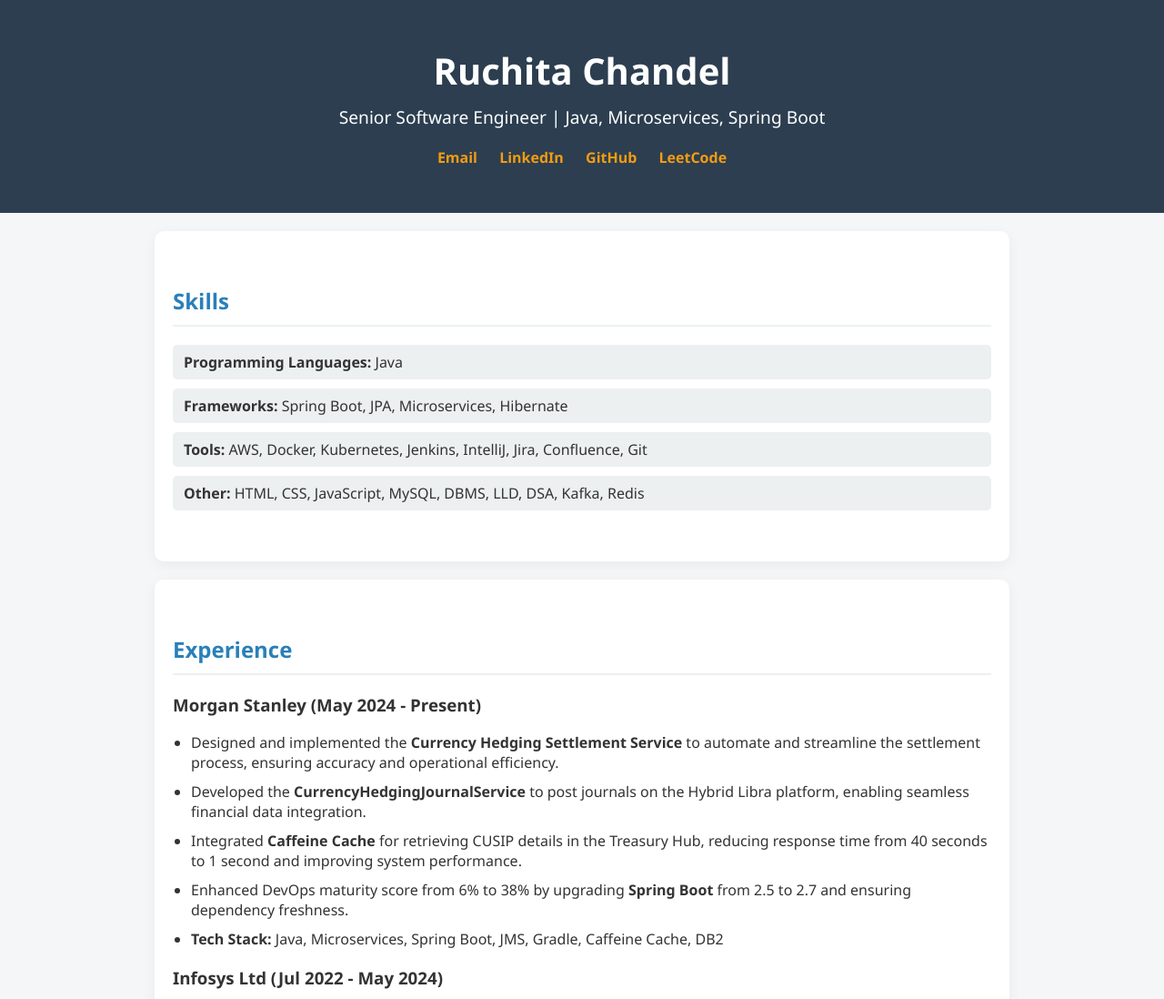
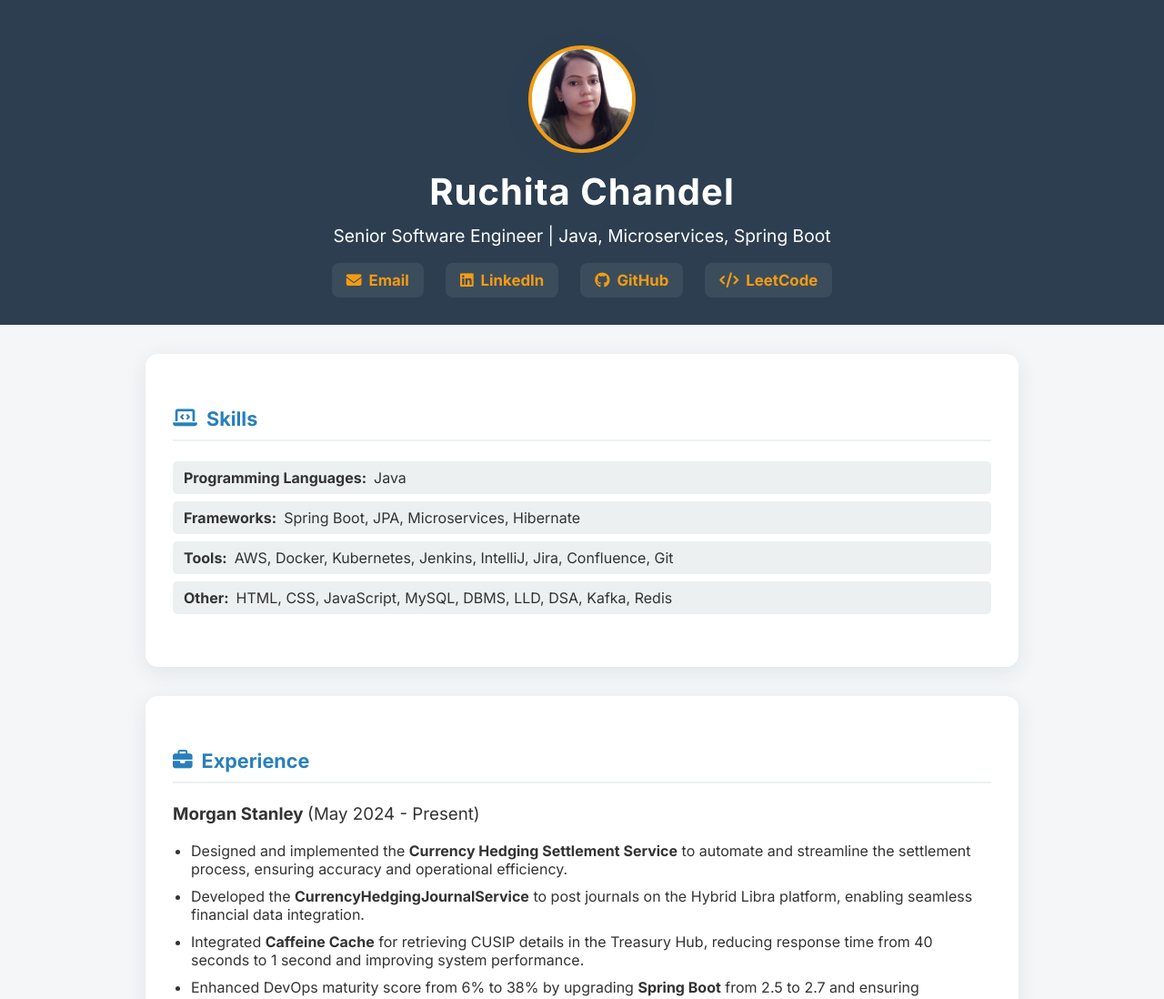
Before and after one commit to Ruchita-22/Ruchita-22.github.io, a plain HTML site: page index.html in a window 1280 px wide. Shown: the top 1098 px of the page at 91% size. Drawn offline with Linux system fonts and the light colour scheme.

Commit message:
Update index.html

```diff
--- a/index.html
+++ b/index.html
@@ -4,50 +4,99 @@
   <meta charset="UTF-8">
   <meta name="viewport" content="width=device-width, initial-scale=1.0">
   <title>Ruchita Chandel - Portfolio</title>
+  <!-- Google Fonts -->
+  <link href="https://fonts.googleapis.com/css?family=Inter:400,700&display=swap" rel="stylesheet">
+  <!-- Font Awesome for icons -->
+  <link rel="stylesheet" href="https://cdnjs.cloudflare.com/ajax/libs/font-awesome/6.4.0/css/all.min.css">
   <style>
     body {
-    font-family: 'Segoe UI', Tahoma, Geneva, Verdana, sans-serif;
+      font-family: 'Inter', 'Segoe UI', Tahoma, Geneva, Verdana, sans-serif;
       margin: 0;
-    background-color: #f4f6f8;
+      background: linear-gradient(135deg, #f4f6f8 60%, #dbeafe 100%);
       color: #333;
     }
     header {
-    background-color: #2c3e50;
+      background: #2c3e50;
       color: white;
       text-align: center;
-    padding: 50px 20px;
+      padding: 50px 20px 30px 20px;
+      /* border-bottom-left-radius: 38px;
+      border-bottom-right-radius: 38px;*/
+      position: relative;
+    }
+    .profile-img {
+      width: 110px;
+      height: 110px;
+      border-radius: 50%;
+      border: 4px solid #f39c12;
+      margin: 0 auto 18px auto;
+      display: block;
+      object-fit: cover;
+      box-shadow: 0 6px 24px rgba(44,62,80,0.20);
+      background: #ecf0f1;
     }
     header h1 {
       margin: 0;
       font-size: 2.5rem;
+      letter-spacing: 1px;
+      font-weight: 700;
     }
     header p {
       font-size: 1.2rem;
-    margin: 10px 0 20px;
+      margin: 12px 0 18px;
+      font-weight: 400;
     }
-  header a {
+    .header-links {
+      margin-top: 12px;
+      display: flex;
+      justify-content: center;
+      gap: 24px;
+      flex-wrap: wrap;
+    }
+    .header-links a {
       color: #f39c12;
-    margin: 0 10px;
+      background: rgba(255,255,255,0.07);
+      padding: 9px 16px;
+      border-radius: 8px;
       text-decoration: none;
-    font-weight: bold;
+      font-weight: 600;
+      font-size: 1.05rem;
+      display: flex;
+      align-items: center;
+      gap: 8px;
+      transition: background 0.2s, color 0.2s;
+    }
+    .header-links a:hover {
+      background: #f39c12;
+      color: #2c3e50;
     }
     section {
       max-width: 900px;
-    margin: auto;
-    padding: 40px 20px;
+      margin: 32px auto 0 auto;
+      padding: 40px 30px;
       background: white;
-    margin-top: 20px;
-    border-radius: 10px;
-    box-shadow: 0 4px 15px rgba(0,0,0,0.05);
+      border-radius: 14px;
+      box-shadow: 0 6px 24px rgba(44,62,80,0.09);
+      animation: fadeInUp 1s ease;
+    }
+    @keyframes fadeInUp {
+      from { opacity: 0; transform: translateY(30px);}
+      to { opacity: 1; transform: translateY(0);}
     }
     h2 {
       color: #2980b9;
       border-bottom: 2px solid #ecf0f1;
       padding-bottom: 10px;
+      margin-bottom: 22px;
+      font-size: 1.35rem;
+      display: flex;
+      align-items: center;
+      gap: 10px;
     }
     ul {
       list-style: none;
       padding: 0;
+      margin: 0;
     }
     ul li {
       margin-bottom: 10px;
@@ -55,37 +104,63 @@
     .experience-list {
       list-style: disc;
       padding-left: 20px;
+      margin-bottom: 22px;
+    }
+    .skills, .achievements, .education {
+      margin-bottom: 18px;
     }
     .skills li, .achievements li, .education li {
       background: #ecf0f1;
       padding: 8px 12px;
       border-radius: 5px;
+      margin-bottom: 8px;
+      font-size: 1rem;
+      display: flex;
+      align-items: center;
+      gap: 8px;
     }
     footer {
       text-align: center;
-    padding: 20px;
+      padding: 22px;
       background: #2c3e50;
       color: white;
-    margin-top: 40px;
+      margin-top: 44px;
+      /*border-top-left-radius: 26px;
+      border-top-right-radius: 26px;*/
+    }
+    /* Responsive */
+    @media (max-width: 700px) {
+      section {
+        padding: 18px 7px;
+      }
+      header {
+        padding: 28px 7px 18px 7px;
+      }
+      h1 { font-size: 1.5rem; }
+    }
+    @media (max-width: 480px) {
+      .header-links { gap: 10px; }
+      .profile-img { width: 70px; height: 70px; }
+      section { padding: 10px 3px; }
     }
   </style>
 </head>
 <body>
 
 <header>
+  <img src="profile.jpeg" alt="profile" class="profile-img">
   <h1>Ruchita Chandel</h1>
   <p>Senior Software Engineer | Java, Microservices, Spring Boot</p>
-  <div>
-      <a href="mailto:ruchita.chandel22@gmail.com" target="_blank" rel="noopener noreferrer">Email</a>
-      <a href="https://www.linkedin.com/in/ruchita-chandel-88534a12b/" target="_blank" rel="noopener noreferrer">LinkedIn</a>
-      <a href="https://github.com/Ruchita-22" target="_blank" rel="noopener noreferrer">GitHub</a>
-      <a href="https://leetcode.com/Ruchita_22/" target="_blank" rel="noopener noreferrer">LeetCode</a>
+  <div class="header-links">
+      <a href="mailto:ruchita.chandel22@gmail.com" target="_blank" title="Email"><i class="fa-solid fa-envelope"></i> Email</a>
+      <a href="https://www.linkedin.com/in/ruchita-chandel-88534a12b/" target="_blank" title="LinkedIn"><i class="fa-brands fa-linkedin"></i> LinkedIn</a>
+      <a href="https://github.com/Ruchita-22" target="_blank" title="GitHub"><i class="fa-brands fa-github"></i> GitHub</a>
+      <a href="https://leetcode.com/Ruchita_22/" target="_blank" title="LeetCode"><i class="fa-solid fa-code"></i> LeetCode</a>
   </div>
-
 </header>
 
 <section>
-  <h2>Skills</h2>
+  <h2><i class="fa-solid fa-laptop-code"></i> Skills</h2>
   <ul class="skills">
     <li><strong>Programming Languages:</strong> Java</li>
     <li><strong>Frameworks:</strong> Spring Boot, JPA, Microservices, Hibernate</li>
@@ -95,8 +170,8 @@
 </section>
 
 <section>
-  <h2>Experience</h2>
-  <h3>Morgan Stanley (May 2024 - Present)</h3>
+  <h2><i class="fa-solid fa-briefcase"></i> Experience</h2>
+  <h3>Morgan Stanley <span style="font-weight:400;">(May 2024 - Present)</span></h3>
   <ul class="experience-list">
     <li>Designed and implemented the <strong>Currency Hedging Settlement Service</strong> to automate and streamline the settlement process, ensuring accuracy and operational efficiency.</li>
     <li>Developed the <strong>CurrencyHedgingJournalService</strong> to post journals on the Hybrid Libra platform, enabling seamless financial data integration.</li>
@@ -104,8 +179,7 @@
     <li>Enhanced DevOps maturity score from 6% to 38% by upgrading <strong>Spring Boot</strong> from 2.5 to 2.7 and ensuring dependency freshness.</li>
     <li><strong>Tech Stack:</strong> Java, Microservices, Spring Boot, JMS, Gradle, Caffeine Cache, DB2</li>
   </ul>
-
-  <h3>Infosys Ltd (Jul 2022 - May 2024)</h3>
+  <h3>Infosys Ltd <span style="font-weight:400;">(Jul 2022 - May 2024)</span></h3>
   <ul class="experience-list">
     <li>Architected a <strong>Microservices-based ECommerce Platform</strong> with support for core functionalities such as Product Catalog, Payment Gateway Integration, Order Service, and Notification Service.</li>
     <li>Implemented an <strong>Event Driven Email Service</strong> to enable large-scale email sending across multiple services within the platform.</li>
@@ -117,8 +191,7 @@
     <li>Utilized <strong>Saga pattern</strong> for distributed transaction management.</li>
     <li><strong>Tech Stack:</strong> Java, Microservices, Spring Boot, AWS, Redis, Kafka</li>
   </ul>
-
-  <h3>IBM (Jan 2018 - Jul 2022)</h3>
+  <h3>IBM <span style="font-weight:400;">(Jan 2018 - Jul 2022)</span></h3>
   <ul class="experience-list">
     <li>Developed a <strong>B2B platform</strong> enabling businesses to host event-related websites, increasing client business by 50%.</li>
     <li>Identified and resolved performance bottlenecks, improving response times by 40% and overall system efficiency.</li>
@@ -127,8 +200,7 @@
     <li>Collaborated with DevOps to migrate the application from Rackspace servers to AWS Cloud.</li>
     <li><strong>Tech Stack:</strong> Core Java, Spring Boot, Rackspace Server, Jenkins, Docker, Kubernetes</li>
   </ul>
-
-  <h3>Nucleus Software (Jul 2017 - Jan 2018)</h3>
+  <h3>Nucleus Software <span style="font-weight:400;">(Jul 2017 - Jan 2018)</span></h3>
   <ul class="experience-list">
     <li>Enhanced the development of a <strong>CAS application</strong> for fintech, improving scalability through microservices architecture using Java Spring Boot.</li>
     <li>Implemented features such as loan application processing, credit checks, and loan disbursal.</li>
@@ -139,7 +211,7 @@
 </section>
 
 <section>
-  <h2>Achievements</h2>
+  <h2><i class="fa-solid fa-trophy"></i> Achievements</h2>
   <ul class="achievements">
     <li>AIR 1579 in Gate 2022 (CSE)</li>
     <li>Eminence Award 2021, Best Junior Talent (IBM, 2019)</li>
@@ -148,7 +220,7 @@
 </section>
 
 <section>
-  <h2>Education</h2>
+  <h2><i class="fa-solid fa-graduation-cap"></i> Education</h2>
   <ul class="education">
     <li><strong>Scaler</strong> (2023) - Software Development & Problem Solving</li>
     <li><strong>AKG Engineering College</strong> (2017) - BE/B.Tech in Computer Science</li>
```
Lines whose indentation alone changed are shown as unchanged.
